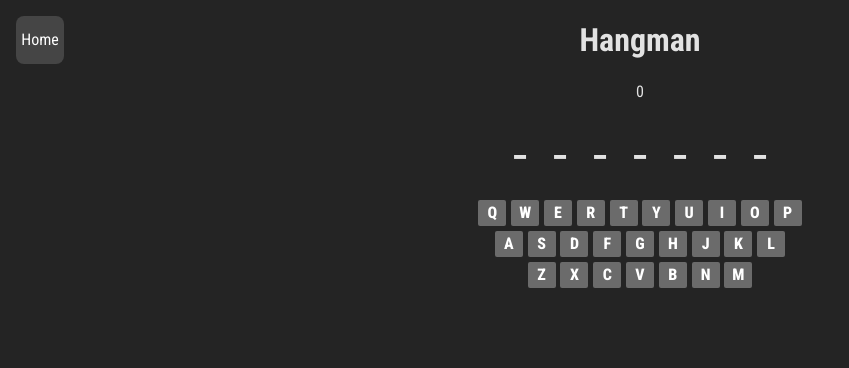
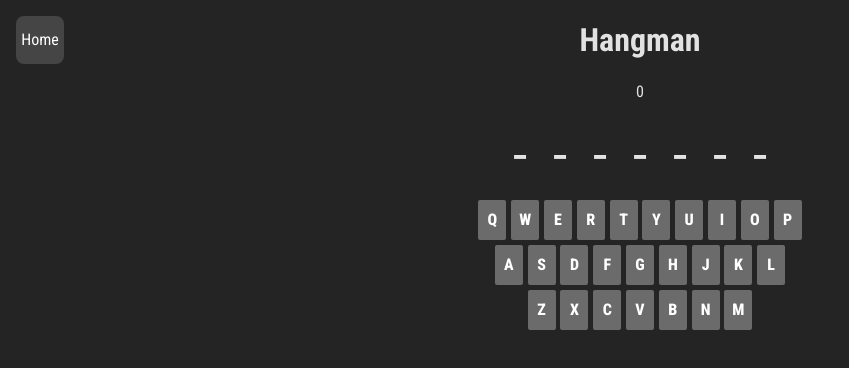
Before and after one commit to rmatsuda21/BunchaGames, a React (Vite) app: page /games/hangman in a window 1280 px wide. Shown: the top 368 px of the page, without its empty margins (0-849 px from the left). Built offline with nearby package versions, Linux system fonts and the light colour scheme.

Commit message:
update styles

```diff
--- a/src/components/hangman/Keyboard.module.scss
+++ b/src/components/hangman/Keyboard.module.scss
@@ -19,6 +19,7 @@
   align-items: center;
 
   width: 1.75em;
+  height: 2.5em;
   border-radius: 2px;
   border: none;
 
```
